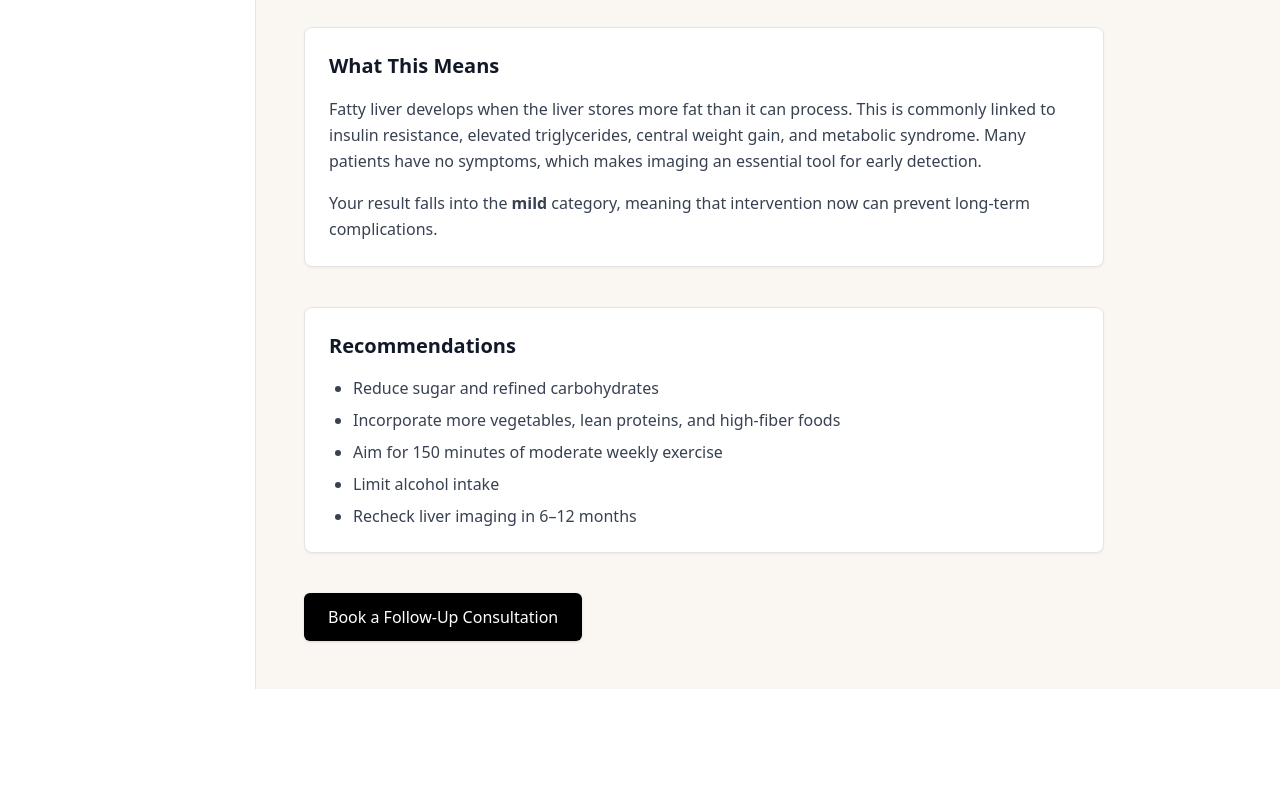
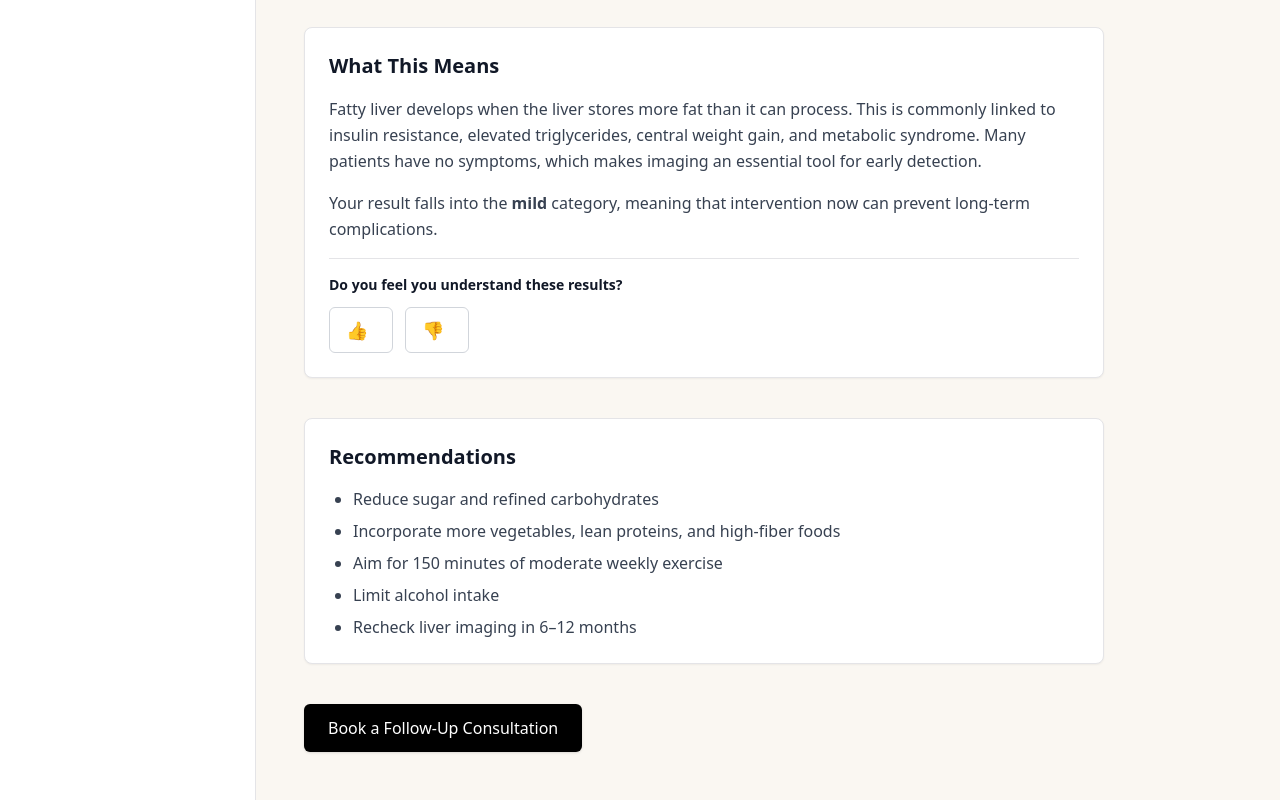
Before and after one commit to edbr/ezra, a Next.js app: page /reports/fatty-liver in a window 1280 px wide. Shown: the part 713-1513 px from the top of the page. Before the commit the page ends 1402 px from the top, so only its background shows below. Built offline with nearby package versions, Linux system fonts and the light colour scheme.

Commit message:
up and down understand

```diff
--- a/src/app/reports/fatty-liver/page.tsx
+++ b/src/app/reports/fatty-liver/page.tsx
@@ -67,6 +67,31 @@ export default function FattyLiverResultPage() {
             Your result falls into the <strong>mild</strong> category, meaning that
             intervention now can prevent long-term complications.
           </p>
+          {/* UNDERSTANDING CHECK */}
+<div className="pt-4 border-t mt-4">
+  <h3 className="text-sm font-semibold text-gray-900 mb-3">
+    Do you feel you understand these results?
+  </h3>
+
+  <div className="flex gap-3">
+    {/* YES BUTTON */}
+    <button
+      className="flex items-center gap-2 px-4 py-2 border border-gray-300 rounded-md hover:bg-gray-50 transition text-gray-800"
+    >
+      <span className="text-lg">👍</span>
+      <span></span>
+    </button>
+
+    {/* NO BUTTON */}
+    <button
+      className="flex items-center gap-2 px-4 py-2 border border-gray-300 rounded-md hover:bg-gray-50 transition text-gray-800"
+    >
+      <span className="text-lg">👎</span>
+      <span></span>
+    </button>
+  </div>
+</div>
+
         </section>
 
         {/* RECOMMENDATIONS */}
```
